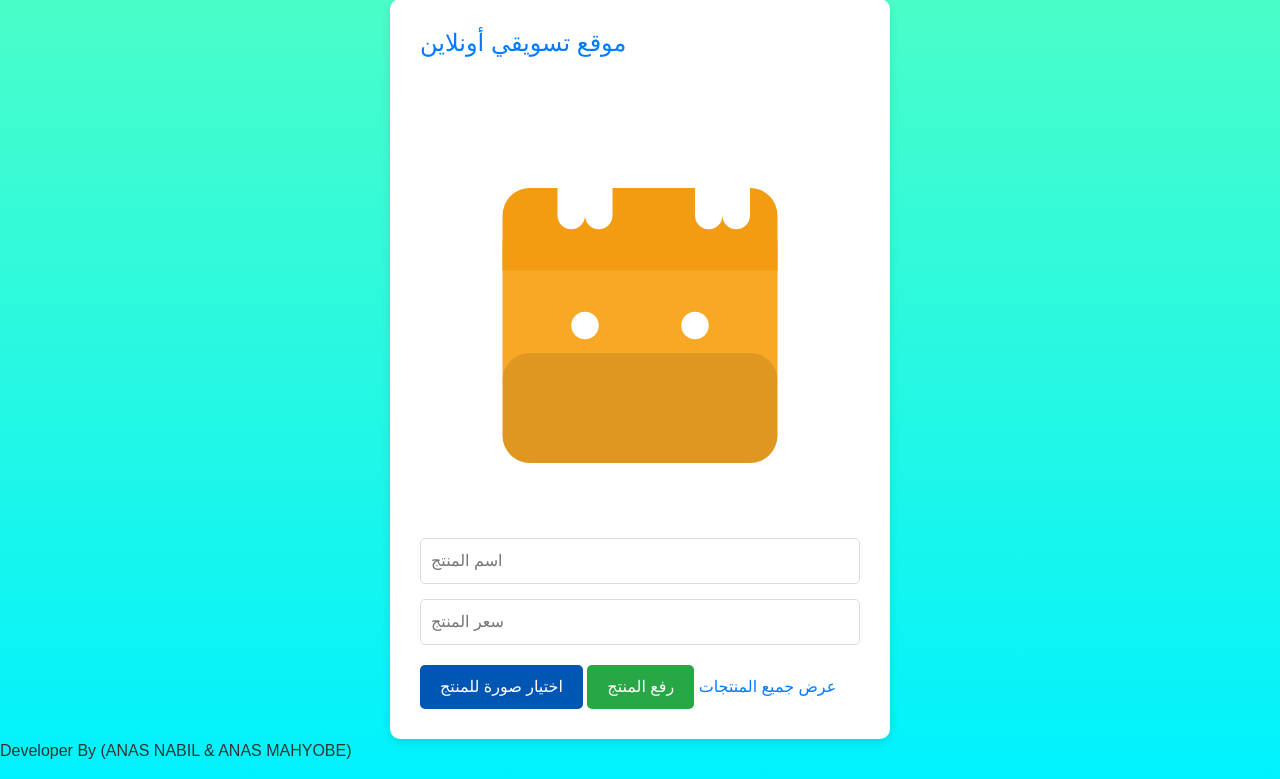
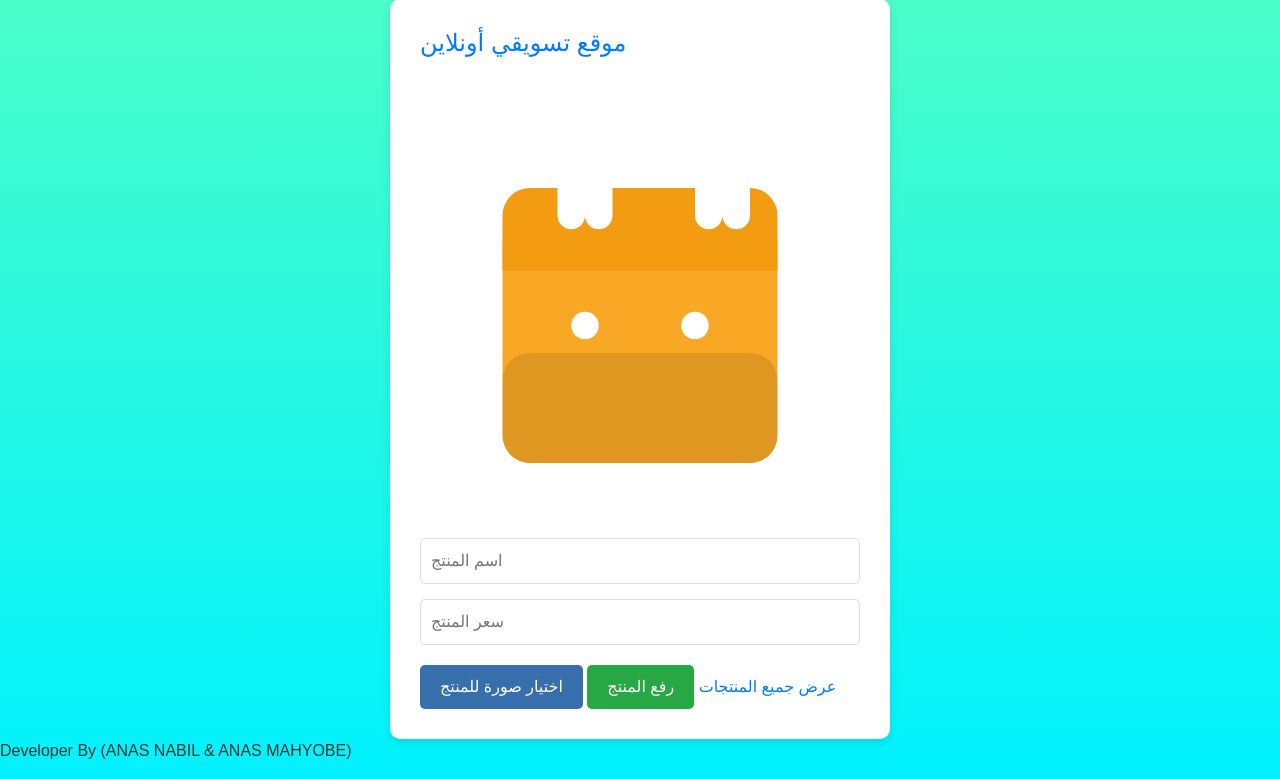
Before and after one commit to h4nas/store-wepsit, a PHP site: page / in a window 1280 px wide, with the pointer over the restyled element. Shown: the part 51-830 px from the top of the page. Run offline with PHP 8.4, Linux system fonts and the light colour scheme.

Commit message:
edeting form label hover to bluo lines in indix.php file

```diff
--- a/index.php
+++ b/index.php
@@ -52,7 +52,7 @@
             transition: background 0.3s;
         }
         form label:hover {
-            background: #0056b3;
+            background: #366facff;
         }
         form button {
             background: #28a745;
```
